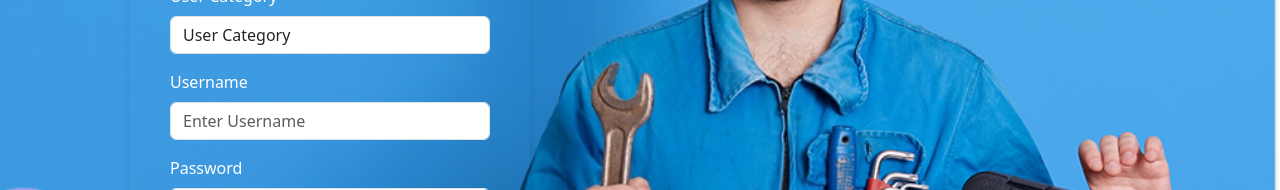
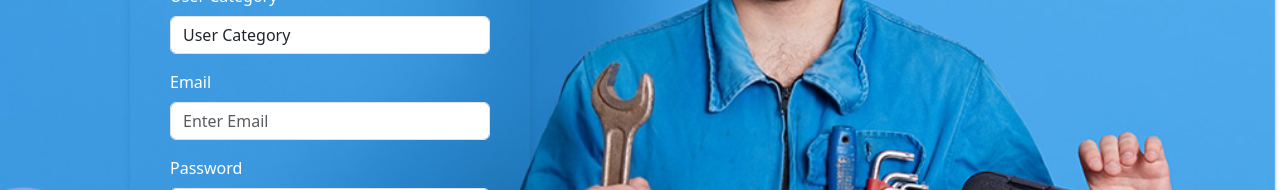
Before and after one commit to soumyasics/SNIT_BlueCollar, a React (Create React App) app in the folder client/: page /login in a window 1280 px wide. Shown: the part 367-557 px from the top of the page. Built offline with nearby package versions, Linux system fonts and the light colour scheme.

Commit message:
forth commit

```diff
--- a/client/src/Pages/Common/login/Login.jsx
+++ b/client/src/Pages/Common/login/Login.jsx
@@ -1,18 +1,22 @@
 import React, { useState } from 'react';
 import { Form, Button, Container, Row, Col, Alert } from 'react-bootstrap';
 import { FiEye, FiEyeOff } from "react-icons/fi";
-import { Link } from 'react-router-dom';
+import { Link, useNavigate } from 'react-router-dom';
 import Navbar from '../Navbar/Navbar';
 import logo from '../../../Assets/ed6f33eac5982e763d02af2f311ea5a5.png';
 import './Login.css';
+import axiosInstance from '../../Constants/Baseurl';
+import { toast } from 'react-toastify';
 
 function Login() {
+
+  const navigate=useNavigate()
     const [formData, setFormData] = useState({
       userCategory: '',
-      username: '',
+      email: '',
       password: '',
     });
-
+  console.log(formData);
     const [errors, setErrors] = useState({});
     const [submitted, setSubmitted] = useState(false);
     const [showPassword, setShowPassword] = useState(false);
@@ -28,7 +32,7 @@ function Login() {
     const validate = () => {
       let formErrors = {};
       if (!formData.userCategory) formErrors.userCategory = 'User Category is required';
-      if (!formData.username) formErrors.username = 'Username is required';
+      if (!formData.email) formErrors.email = 'email is required';
       if (!formData.password) formErrors.password = 'Password is required';
       return formErrors;
     };
@@ -37,10 +41,39 @@ function Login() {
       e.preventDefault();
       const formErrors = validate();
       if (Object.keys(formErrors).length === 0) {
-        setSubmitted(true);
+        // setSubmitted(true);
         setErrors({});
-        // Handle form submission (e.g., send data to backend)
-      } else {
+        let apiEndpoint;
+        if (formData.userCategory === 'Customer') {
+          apiEndpoint = '/logincust';
+        } else if (formData.userCategory === 'Worker') {
+          apiEndpoint = '/loginworker';
+        } else if (formData.userCategory === 'Employer') {
+          apiEndpoint = '/loginemp';
+        }
+
+        axiosInstance.post(apiEndpoint, { email: formData.email, password: formData.password })
+          .then(response => {
+            console.log(response);
+            if(response.data.status==200){
+              toast.success("Login Successfully")
+              navigate("/")
+            }
+            else{
+              toast.warn(response.data.message)
+            }
+            if (response.data.success) {
+              setSubmitted(true);
+            } else {
+              setErrors({ form: 'Login failed, please try again.' });
+              setSubmitted(false);
+            }
+          })
+          .catch(error => {
+            setErrors({ form: 'An error occurred, please try again later.' });
+            setSubmitted(false);
+          });
+      }      else {
         setErrors(formErrors);
         setSubmitted(false);
       }
@@ -86,17 +119,17 @@ function Login() {
                 <Row>
                   <Col md={12}>
                     <Form.Group className="mb-3">
-                      <Form.Label htmlFor="username" className='text-white'>Username</Form.Label>
+                      <Form.Label htmlFor="email" className='text-white'>Email</Form.Label>
                       <Form.Control
                         type="text"
-                        id="username"
-                        name="username"
-                        value={formData.username}
+                        id="email"
+                        name="email"
+                        value={formData.email}
                         onChange={handleChange}
-                        isInvalid={!!errors.username}
-                        placeholder="Enter Username"
+                        isInvalid={!!errors.email}
+                        placeholder="Enter Email"
                       />
-                      <Form.Control.Feedback type="invalid">{errors.username}</Form.Control.Feedback>
+                      <Form.Control.Feedback type="invalid">{errors.email}</Form.Control.Feedback>
                     </Form.Group>
                   </Col>
                 </Row>
--- a/client/src/Pages/User/register/User_Register.jsx
+++ b/client/src/Pages/User/register/User_Register.jsx
@@ -1,6 +1,6 @@
 import React, { useState } from 'react';
 import { Form, Button, Container, Row, Col, Alert, Toast } from 'react-bootstrap';
-import { Link } from 'react-router-dom';
+import { Link, useNavigate } from 'react-router-dom';
 import { FaRegUser } from "react-icons/fa";
 import { FiEdit2, FiEye, FiEyeOff } from "react-icons/fi";
 import Navbar from '../../Common/Navbar/Navbar';
@@ -92,6 +92,8 @@ function User_Register() {
     return formErrors;
   };
 
+  const navigate=useNavigate()
+
   const handleSubmit = (e) => {
     e.preventDefault();
     const formErrors = validate();
@@ -105,6 +107,7 @@ function User_Register() {
         console.log(res);
         if(res.data.status==200){
           toast.success("Registered Successfully")
+          navigate("/user-register")
         }
         // else{
         //   console.log(res.response.data.msg+"hia");
```
